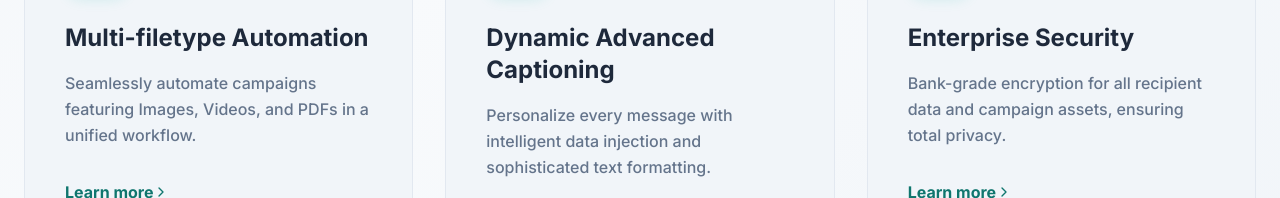
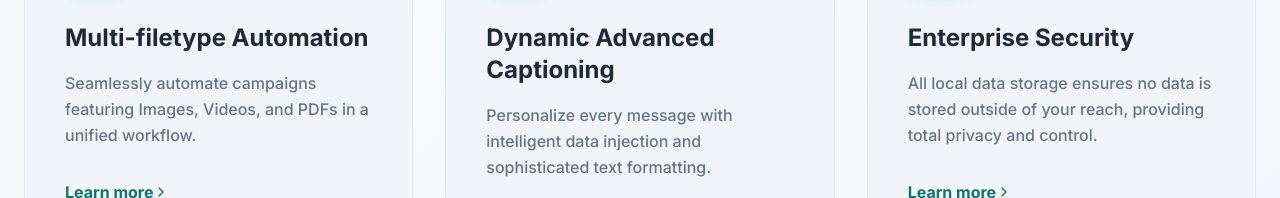
Before and after one commit to TilakTejani/InviteEase-Website, a React (Vite) app: page / in a window 1280 px wide. Shown: the part 1713-1911 px from the top of the page. Built offline with nearby package versions, Linux system fonts and the light colour scheme.

Commit message:
Link feature cards to How It Works and update Enterprise Security description to highlight local storage

```diff
--- a/src/components/LandingPage.tsx
+++ b/src/components/LandingPage.tsx
@@ -144,7 +144,7 @@ const LandingPage = () => {
                         <FeatureCard
                             icon={<Shield />}
                             title="Enterprise Security"
-                            desc="Bank-grade encryption for all recipient data and campaign assets, ensuring total privacy."
+                            desc="All local data storage ensures no data is stored outside of your reach, providing total privacy and control."
                         />
                     </div>
                 </div>
@@ -211,9 +211,9 @@ const FeatureCard: React.FC<FeatureCardProps> = ({ icon, title, desc }) => (
         </div>
         <h3 className="text-2xl font-bold mb-4 text-inviteease-text">{title}</h3>
         <p className="text-inviteease-textSecondary leading-relaxed font-medium">{desc}</p>
-        <div className="mt-8 flex items-center text-inviteease-primary font-bold group-hover:gap-2 transition-all cursor-pointer">
+        <Link to="/how-it-works" className="mt-8 flex items-center text-inviteease-primary font-bold group-hover:gap-2 transition-all cursor-pointer">
             Learn more <ChevronRight className="w-4 h-4" />
-        </div>
+        </Link>
     </div>
 );
 
```
